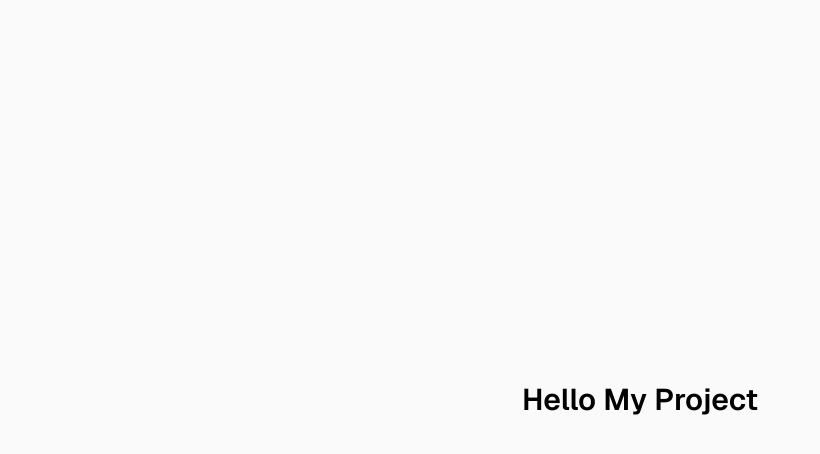
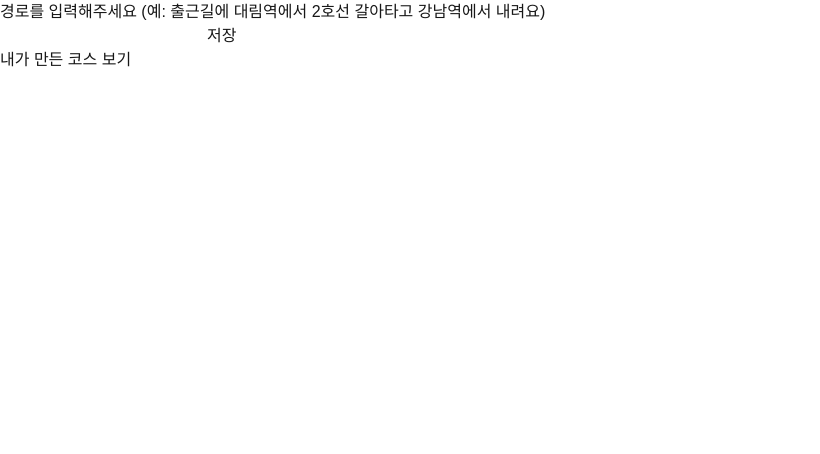
Before and after one commit to whdgk0602/trip_guid, a Next.js app: page / in a window 1280 px wide. Shown: the top 454 px of the page, without its empty margins (0-820 px from the left). Built offline with nearby package versions, Linux system fonts and the light colour scheme.

Commit message:
Remove Hello My Project, move skeleton input screen to root
Landing and input are the same screen per feature-spec.md 2.1, so
merge /input into / instead of keeping both. /my links back to / now.

Co-Authored-By: Claude Sonnet 5 <noreply@anthropic.com>

```diff
--- a/src/app/input/page.tsx
+++ /dev/null
@@ -1,28 +0,0 @@
-"use client";
-
-import { useState } from "react";
-
-const STORAGE_KEY = "saved-routes";
-
-export default function InputPage() {
-  const [value, setValue] = useState("");
-
-  function handleSave() {
-    if (!value) return;
-    const existing = JSON.parse(localStorage.getItem(STORAGE_KEY) ?? "[]");
-    existing.push(value);
-    localStorage.setItem(STORAGE_KEY, JSON.stringify(existing));
-    setValue("");
-  }
-
-  return (
-    <div>
-      <p>경로를 입력해주세요 (예: 출근길에 대림역에서 2호선 갈아타고 강남역에서 내려요)</p>
-      <input value={value} onChange={(e) => setValue(e.target.value)} />
-      <button onClick={handleSave}>저장</button>
-      <p>
-        <a href="/my">내가 만든 코스 보기</a>
-      </p>
-    </div>
-  );
-}
--- a/src/app/my/page.tsx
+++ b/src/app/my/page.tsx
@@ -22,7 +22,7 @@ export default function MyPage() {
         ))}
       </ul>
       <p>
-        <a href="/input">경로 입력하러 가기</a>
+        <a href="/">경로 입력하러 가기</a>
       </p>
     </div>
   );
--- a/src/app/page.tsx
+++ b/src/app/page.tsx
@@ -1,9 +1,28 @@
+"use client";
+
+import { useState } from "react";
+
+const STORAGE_KEY = "saved-routes";
+
 export default function Home() {
+  const [value, setValue] = useState("");
+
+  function handleSave() {
+    if (!value) return;
+    const existing = JSON.parse(localStorage.getItem(STORAGE_KEY) ?? "[]");
+    existing.push(value);
+    localStorage.setItem(STORAGE_KEY, JSON.stringify(existing));
+    setValue("");
+  }
+
   return (
-    <div className="flex min-h-screen flex-col items-center justify-center bg-zinc-50 font-sans dark:bg-black">
-      <h1 className="text-3xl font-semibold text-black dark:text-zinc-50">
-        Hello My Project
-      </h1>
+    <div>
+      <p>경로를 입력해주세요 (예: 출근길에 대림역에서 2호선 갈아타고 강남역에서 내려요)</p>
+      <input value={value} onChange={(e) => setValue(e.target.value)} />
+      <button onClick={handleSave}>저장</button>
+      <p>
+        <a href="/my">내가 만든 코스 보기</a>
+      </p>
     </div>
   );
 }
```
Also changed, not shown: 1 other file (tests, documents, lock files or other folders).
